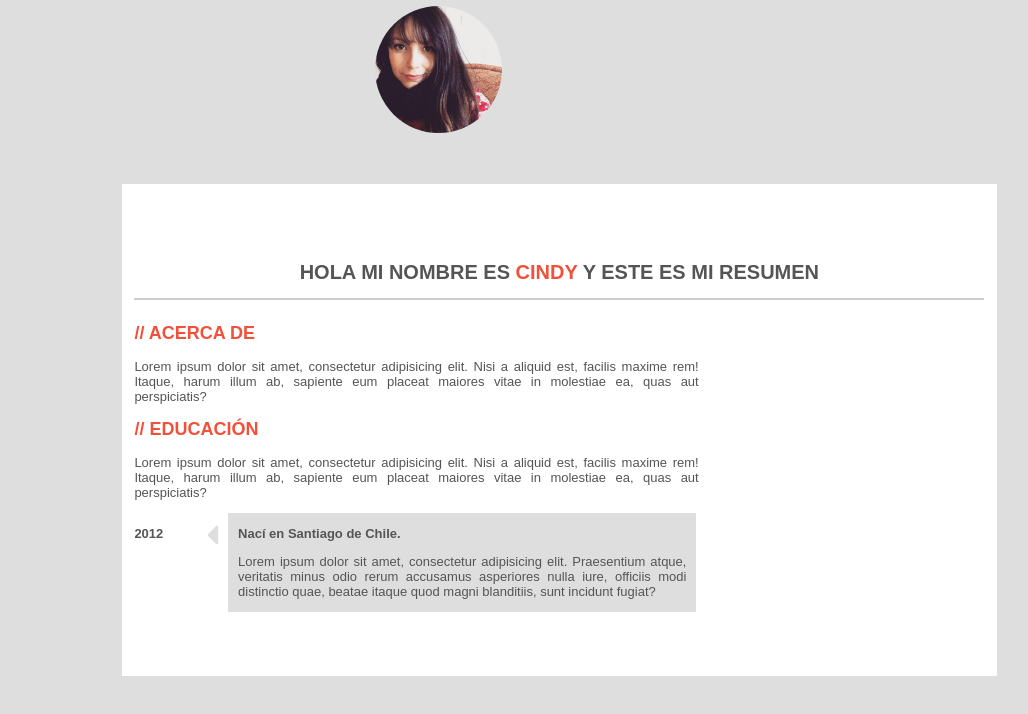
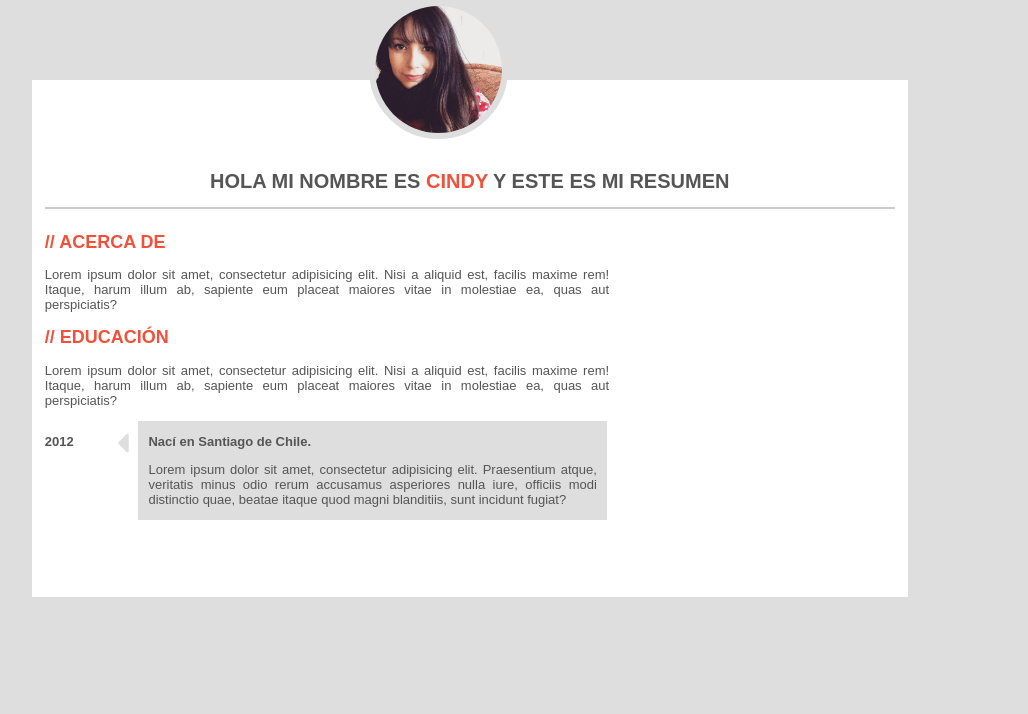
Before and after one commit to cindyfarias/Desafio006, a plain HTML site: page index.html in a window 1280 px wide. Shown: the whole page, without its empty margins (160-1188 px from the left). Drawn offline with Linux system fonts and the light colour scheme.

Commit message:
Corrección Posición Fondo blanco del contenido

```diff
--- a/index.html
+++ b/index.html
@@ -23,7 +23,7 @@
 <div class="col-md-12">
 
 	<div class="col-md-2"></div>
-		<div class="col-md-8 container">
+		<div class="col-md-8 container col-md-offset-8">
 			<h1 class="aligncenter">Hola mi nombre es <span class="destacado">Cindy</span> y este es mi resumen</h1>
 			<hr>
 
@@ -33,20 +33,26 @@
 
 					<h2 class="destacado">// Educación</h2>
 					<p>Lorem ipsum dolor sit amet, consectetur adipisicing elit. Nisi a aliquid est, facilis maxime rem! Itaque, harum illum ab, sapiente eum placeat maiores vitae in molestiae ea, quas aut perspiciatis?</p>
-			<div class="col-md-1"><p><strong>2012</strong></p></div>
 
-			<div class="col-md-1 flecha fa-2x"><i class="fas fa-caret-left"></i></div>
+				<div class="col-md-1">
+					<p><strong>2012</strong></p>
+				</div>
 
-			<div class="col-md-10 back"><p><strong>Nací en Santiago de Chile.</strong></p>
+				<div class="col-md-1 flecha fa-2x">
+					<i class="fas fa-caret-left"></i>
+				</div>
+
+				<div class="col-md-10 back">
+					<p><strong>Nací en Santiago de Chile.</strong></p>
 					<p>Lorem ipsum dolor sit amet, consectetur adipisicing elit. Praesentium atque, veritatis minus odio rerum accusamus asperiores nulla iure, officiis modi distinctio quae, beatae itaque quod magni blanditiis, sunt incidunt fugiat?
 					</p>
 				</div>
 
 			</div>
 
-			<div class="col-md-2"></div>
 		</div>
 
+	<div class="col-md-2"></div>
 
 
 </div>
--- a/style.css
+++ b/style.css
@@ -10,11 +10,11 @@ body{
 background-color: #fff;
 height: auto;
 position: absolute;
-top: 23%;
+top: 10%;
 margin: 0 auto;
 z-index: -1;
 left: 22%;
-padding: 5% 1%;
+padding: 6% 1%;
 }
 
 .img-responsive{
```
Lines whose indentation alone changed are shown as unchanged.
